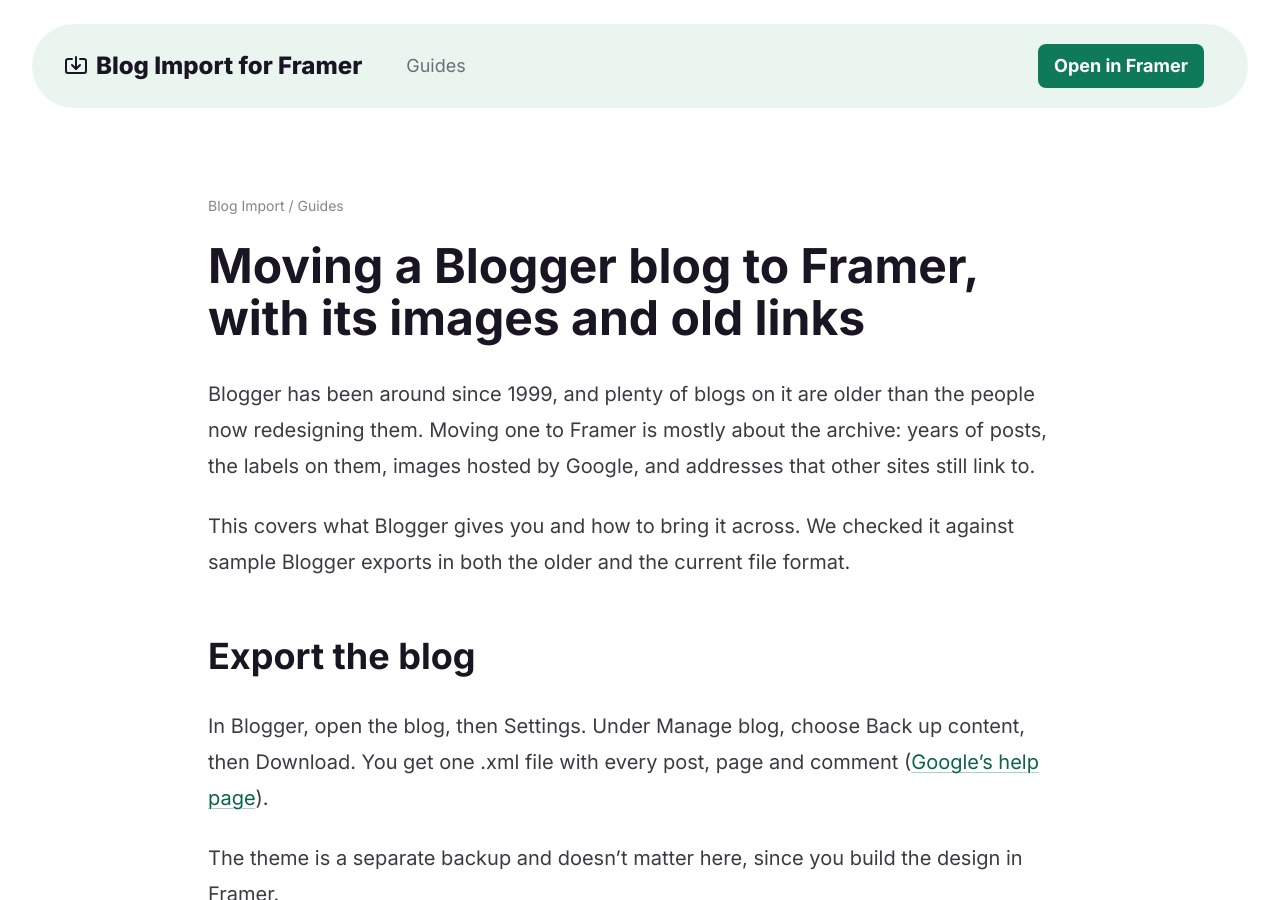
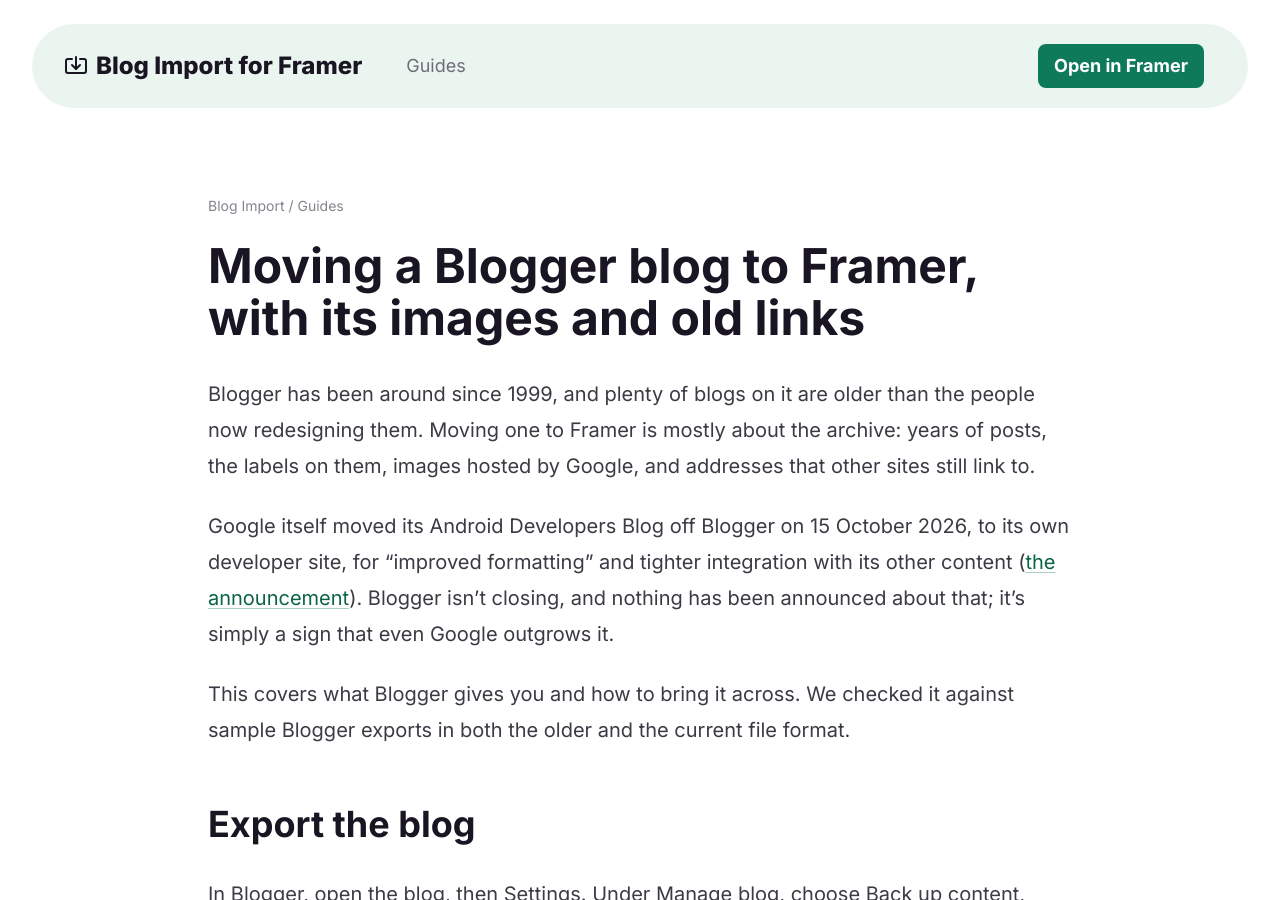
Before and after one commit to keyturnkit/keyturnkit.github.io, a Jekyll site: the page built from guides/blogger-blog-to-framer.md, in a window 1280 px wide and 900 px high. Built offline with Jekyll 4.4.1, drawn with Linux system fonts in a browser that asks for light colours.

Commit message:
Blogger guide: Google's own blog left Blogger on 15.10 (V360)

```diff
--- a/guides/blogger-blog-to-framer.md
+++ b/guides/blogger-blog-to-framer.md
@@ -9,6 +9,8 @@
 # Moving a Blogger blog to Framer, with its images and old links
 
 Blogger has been around since 1999, and plenty of blogs on it are older than the people now redesigning them. Moving one to Framer is mostly about the archive: years of posts, the labels on them, images hosted by Google, and addresses that other sites still link to.
+
+Google itself moved its Android Developers Blog off Blogger on 15 October 2026, to its own developer site, for "improved formatting" and tighter integration with its other content ([the announcement](https://android-developers.googleblog.com/2026/10/android-developers-blog-is-moving.html)). Blogger isn't closing, and nothing has been announced about that; it's simply a sign that even Google outgrows it.
 
 This covers what Blogger gives you and how to bring it across. We checked it against sample Blogger exports in both the older and the current file format.
 
```
